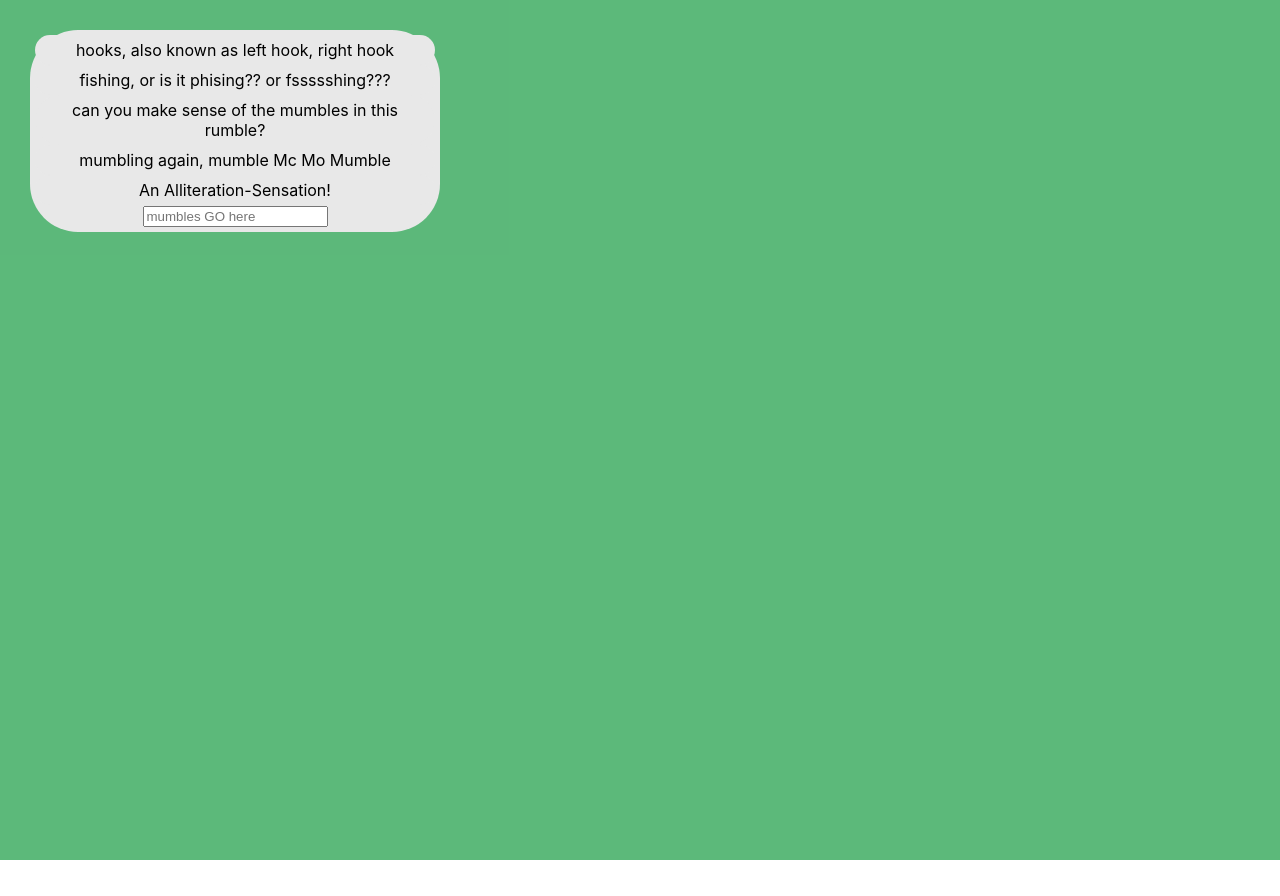
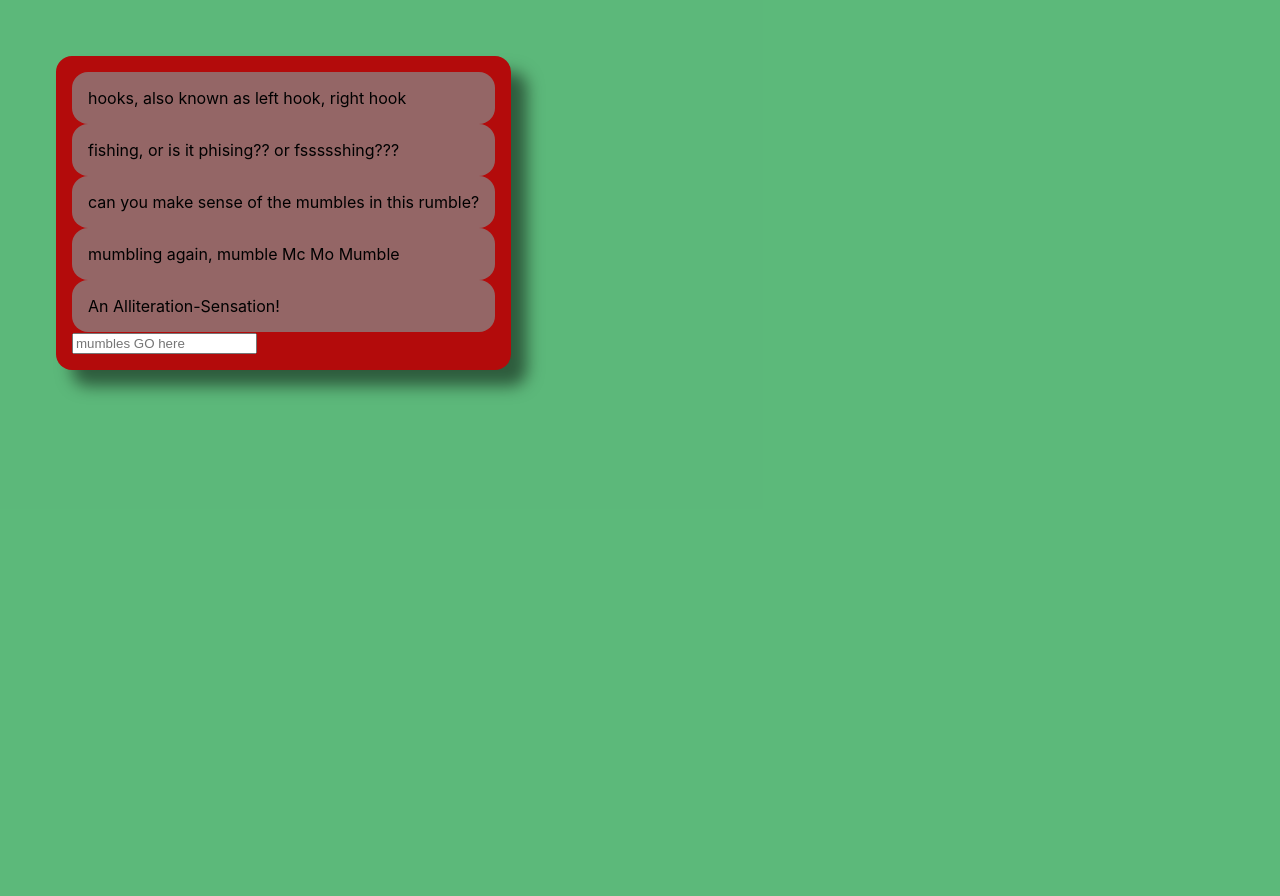
Before and after one commit to jlee709/react-hookidy-hooks, a React (Create React App) app: page / in a window 1280 px wide. Before the commit the page ends 860 px from the top, so only its background shows below. Built offline with nearby package versions, Linux system fonts and the light colour scheme.

Commit message:
i should be a designer

```diff
--- a/src/App.css
+++ b/src/App.css
@@ -1,25 +1,25 @@
 .app {
   background: rgb(23, 155, 66, 0.7);
-  padding: 30px;
+  padding: 3rem;
   height: 100vh;
 }
 
 .hook-list {
-  background: #e8e8e8;
-  border-radius: 3rem;
-  padding: 5px;
-  max-width: 400px;
-  text-align: center;
+  background: rgb(148, 102, 102);
+  border-radius: 1rem;
+  padding: 1rem;
+  max-width: 100%;
+  display: flex;
 }
 
 .hook-list-items {
-  background: rgba(32, 136, 161, 0.8);
-  box-shadow: 1px 1px 1px rgba(1, 1, 1, 1);
-  padding: 5rem 5rem;
-  margin: 2rem 3rem;
-  font-size: 3rem;
-  margin-bottom: 1.8rem;
-  border-radius: 3rem;
-  display: flex;
+  background: rgb(179, 11, 11);
+  box-shadow: 1rem 1rem 1rem rgba(0, 0, 0, 0.5);
+  padding: 1rem 1rem;
+  font-size: 1rem;
+  margin: 0.5rem;
+  border-radius: 1rem;
+  display: inline-block;
   align-items: center;
+  justify-content: space-between;
 }
--- a/src/App.js
+++ b/src/App.js
@@ -49,7 +49,7 @@ function App() {
   // Standard map render
   return (
     <div className="app">
-      <div className="hook-list">
+      <div className="hook-list-items">
         {hookList.map((hookList, index) => (
           <HookList key={index} index={index} hookList={hookList} />
         ))}
```
